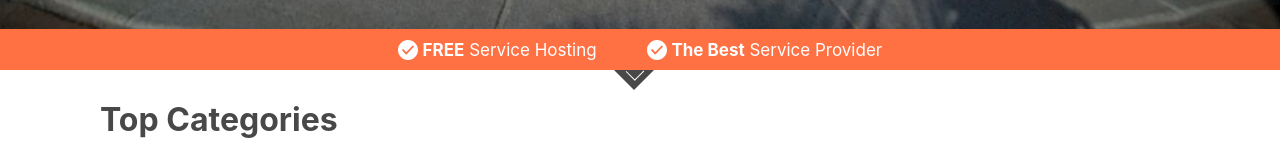
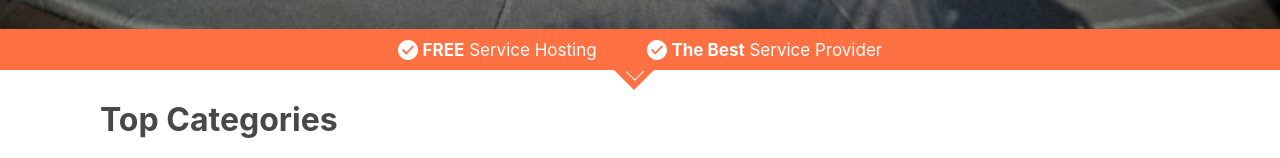
Before and after one commit to jorgebaralt/servify-web-app, a React (Create React App) app: page / in a window 1280 px wide. Shown: the part 771-929 px from the top of the page. Built offline with nearby package versions, Linux system fonts and the light colour scheme.

Commit message:
BannerArrow to orange

```diff
--- a/src/containers/Landing/Landing.module.css
+++ b/src/containers/Landing/Landing.module.css
@@ -174,7 +174,7 @@
     height: 0;
     border-left: 20px solid transparent;
     border-right: 20px solid transparent;
-    border-top: 20px solid rgb(72, 72, 72);
+    border-top: 20px solid #FF7043;
     position: absolute;
     left: 48%;
     bottom: -20px;
```
